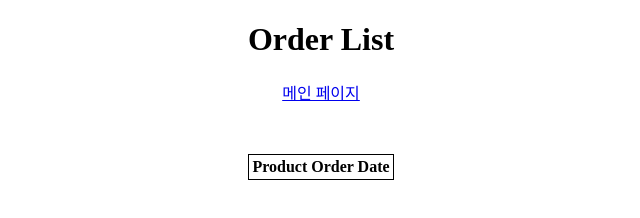
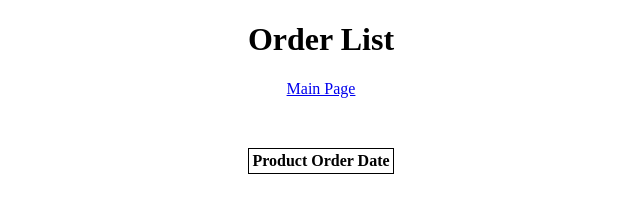
Before and after one commit to kok05206/TennisMarket, a website: page orderlist.html in a window 1280 px wide. Shown: the whole page, without its empty margins (319-959 px from the left). Drawn offline with Linux system fonts and the light colour scheme.

Commit message:
Orderlist Page

```diff
--- a/orderlist.html
+++ b/orderlist.html
@@ -18,20 +18,10 @@
       }
     </style>
   </head>
-
-  <!-- <body>
+  <body>
     <h1>Order List</h1>
     <div>
       <a href="./">Main Page</a>
-    </div>
-    <table style="border: 1px solid black">
-      <th>Product</th>
-      <th>Order Date</th>
-  </body> -->
-  <body>
-    <h1>Order List</h1>
-    <div>
-      <a href="./">메인 페이지</a>
     </div>
     <table style="border: 1px solid black">
       <th> Product </th>
```
